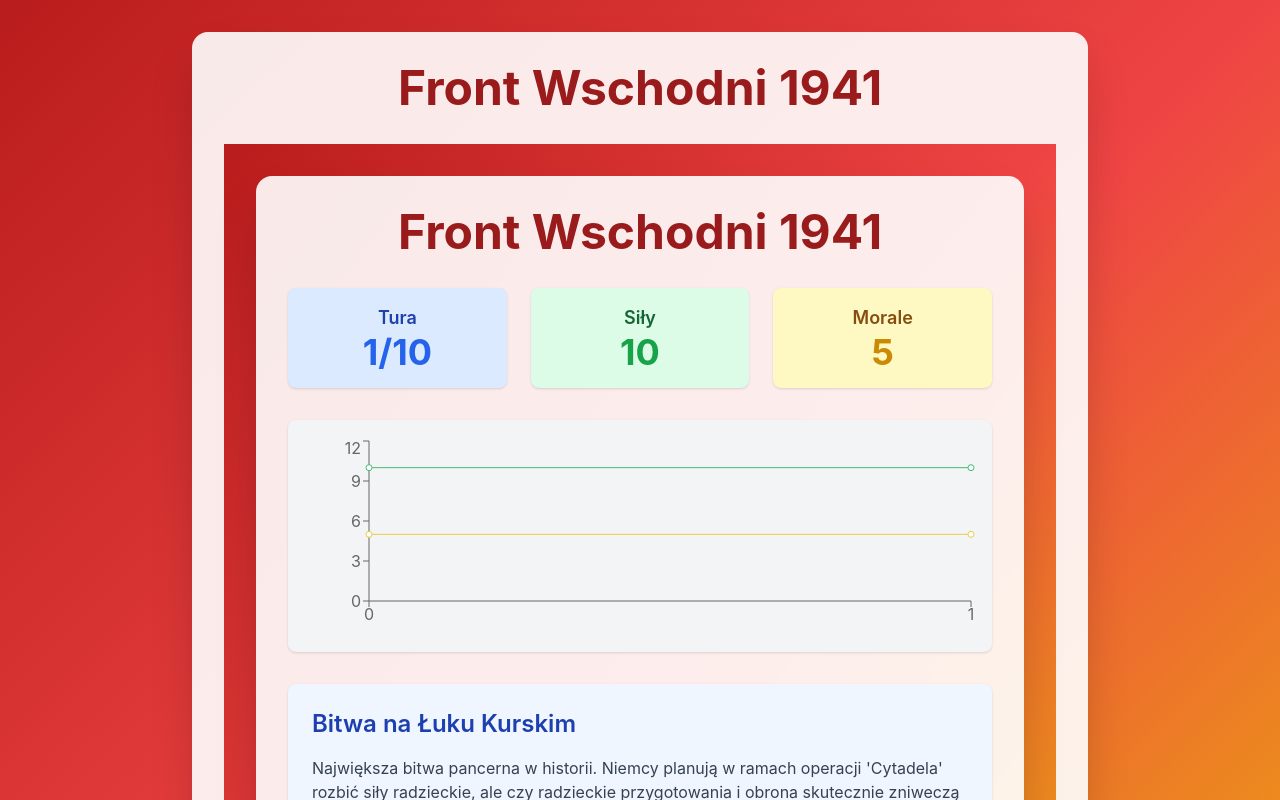
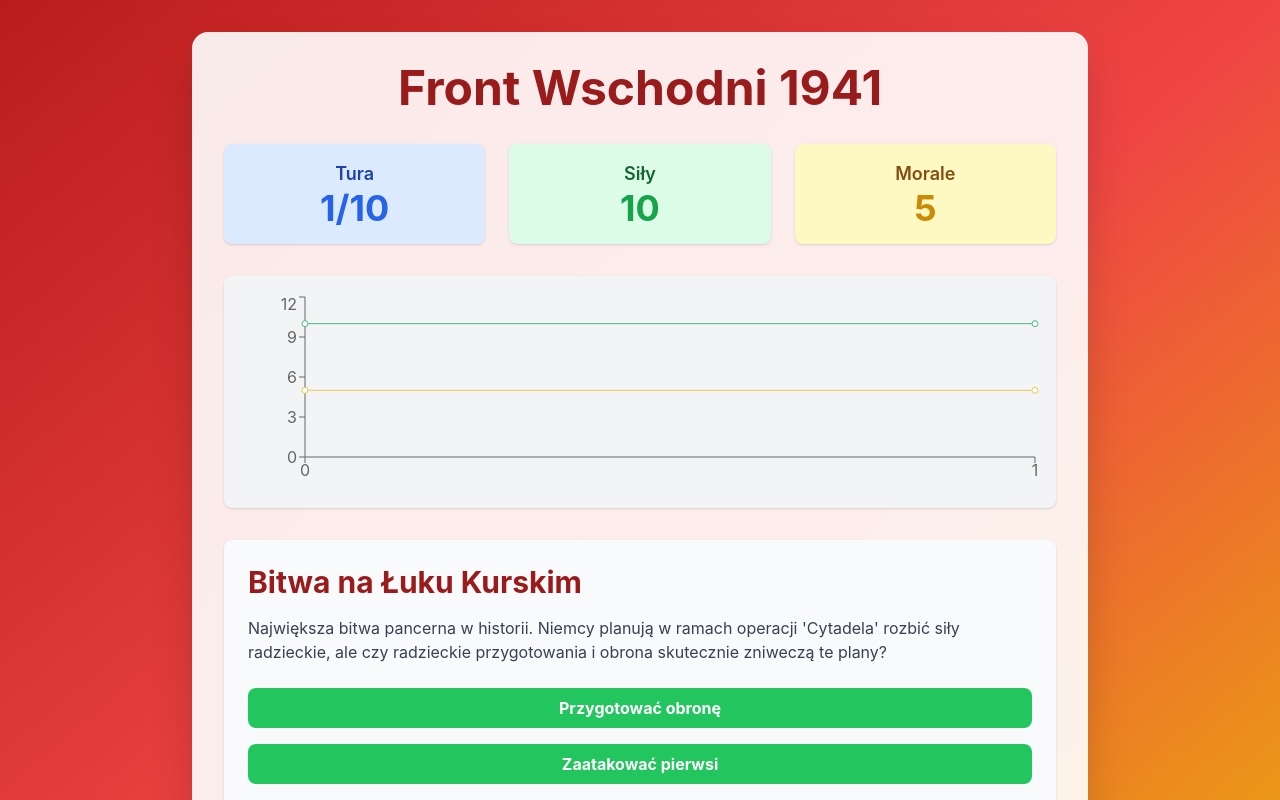
Before and after one commit to 0273574/react-historia, a React (Create React App) app: page / in a window 1280 px wide. Both pictures are taken after a click on the button "Zagraj w grę". Shown: the top 800 px of the page. Built offline with nearby package versions, Linux system fonts and the light colour scheme.

Commit message:
Update Gra.tsx

```diff
--- a/src/Gra.tsx
+++ b/src/Gra.tsx
@@ -130,7 +130,7 @@ const GraFrontWschodni: React.FC = () => {
     } else if (mode === 'game') {
       zakonczGre();
     }
-  }, [tura, punkty, morale, mode]);
+  }, [tura, mode]);
 
   const wykonajAkcje = (zmianaSil: number, zmianaMorale: number, info: string = "") => {
     setPunkty((prev) => Math.max(0, prev + zmianaSil));
@@ -204,10 +204,6 @@ const GraFrontWschodni: React.FC = () => {
 
         {mode === 'game' && (
           <>
-            {<div className="min-h-screen bg-gradient-to-br from-red-700 via-red-500 to-yellow-500 p-8">
-      <div className="max-w-4xl mx-auto bg-white/90 p-8 rounded-2xl shadow-2xl">
-        <h1 className="text-5xl font-bold mb-8 text-center text-red-800">Front Wschodni 1941</h1>
-
             <div className="grid grid-cols-3 gap-6 mb-8">
               <div className="text-center p-4 bg-blue-100 rounded-lg shadow">
                 <p className="text-lg font-semibold text-blue-800">Tura</p>
@@ -235,16 +231,16 @@ const GraFrontWschodni: React.FC = () => {
               </ResponsiveContainer>
             </div>
 
-        {!koniecGry && wydarzenie && (
-          <div className="mb-8 bg-blue-50 p-6 rounded-lg shadow">
-            <h2 className="text-2xl font-semibold mb-4 text-blue-800">{wydarzenie.nazwa}</h2>
+            {wydarzenie && !koniecGry && (
+              <div className="bg-gray-50 p-6 rounded-lg shadow mb-8">
+                <h2 className="text-3xl font-bold mb-4 text-red-800">{wydarzenie.nazwa}</h2>
                 <p className="mb-6 text-gray-700">{wydarzenie.opis}</p>
-            <div className="grid grid-cols-1 md:grid-cols-2 gap-4">
+                <div className="grid grid-cols-1 gap-4">
                   {Object.entries(wydarzenie.opcje).map(([opcja, { zmianaSil, zmianaMorale, info }]) => (
                     <button
                       key={opcja}
-                  onClick={() => wykonajAkcje(zmianaSil, zmianaMorale, info || "")}
-                  className="bg-blue-500 hover:bg-blue-700 text-white font-bold py-3 px-4 rounded-lg transition duration-300 ease-in-out transform hover:scale-105 shadow"
+                      onClick={() => wykonajAkcje(zmianaSil, zmianaMorale, info)}
+                      className="bg-green-500 hover:bg-green-700 text-white font-bold py-2 px-4 rounded-lg"
                     >
                       {opcja}
                     </button>
@@ -253,48 +249,11 @@ const GraFrontWschodni: React.FC = () => {
               </div>
             )}
 
-        {komunikat && (
-          <Alert title="Wynik akcji" icon={<AlertCircle className="h-6 w-6 text-yellow-700" />}>
-            {komunikat}
+            {koniecGry && (
+              <Alert title="Koniec gry" icon={<AlertCircle className="text-yellow-600 w-6 h-6" />}>
+                <p>{komunikat}</p>
               </Alert>
             )}
-
-        {historycznaInformacja && (
-          <Alert title="Informacja historyczna" icon={<Book className="h-6 w-6 text-yellow-700" />}>
-            {historycznaInformacja}
-          </Alert>
-        )}
-
-        {koniecGry && (
-          <div className="mt-8 bg-red-50 p-6 rounded-lg shadow">
-            <h2 className="text-3xl font-bold mb-6 text-center text-red-800">Koniec gry</h2>
-            <div className="grid grid-cols-3 gap-6 mb-6">
-              <div className="text-center p-4 bg-green-100 rounded-lg shadow">
-                <p className="text-lg font-semibold text-green-800">Końcowe siły</p>
-                <p className="text-4xl font-bold text-green-600">{punkty}</p>
-              </div>
-              <div className="text-center p-4 bg-yellow-100 rounded-lg shadow">
-                <p className="text-lg font-semibold text-yellow-800">Końcowe morale</p>
-                <p className="text-4xl font-bold text-yellow-600">{morale}</p>
-              </div>
-              <div className="text-center p-4 bg-blue-100 rounded-lg shadow">
-                <p className="text-lg font-semibold text-blue-800">Przetrwane tury</p>
-                <p className="text-4xl font-bold text-blue-600">{tura - 1}</p>
-              </div>
-            </div>
-            <p className="text-xl mb-6 text-center text-gray-700">{komunikat}</p>
-            <div className="text-center">
-              <button
-                onClick={() => window.location.reload()}
-                className="bg-red-500 hover:bg-red-700 text-white font-bold py-3 px-8 rounded-lg transition duration-300 ease-in-out transform hover:scale-105 shadow-lg"
-              >
-                Zagraj ponownie
-              </button>
-            </div>
-          </div>
-        )}
-      </div>
-    </div>}
           </>
         )}
       </div>
```
Lines whose indentation alone changed are shown as unchanged.
